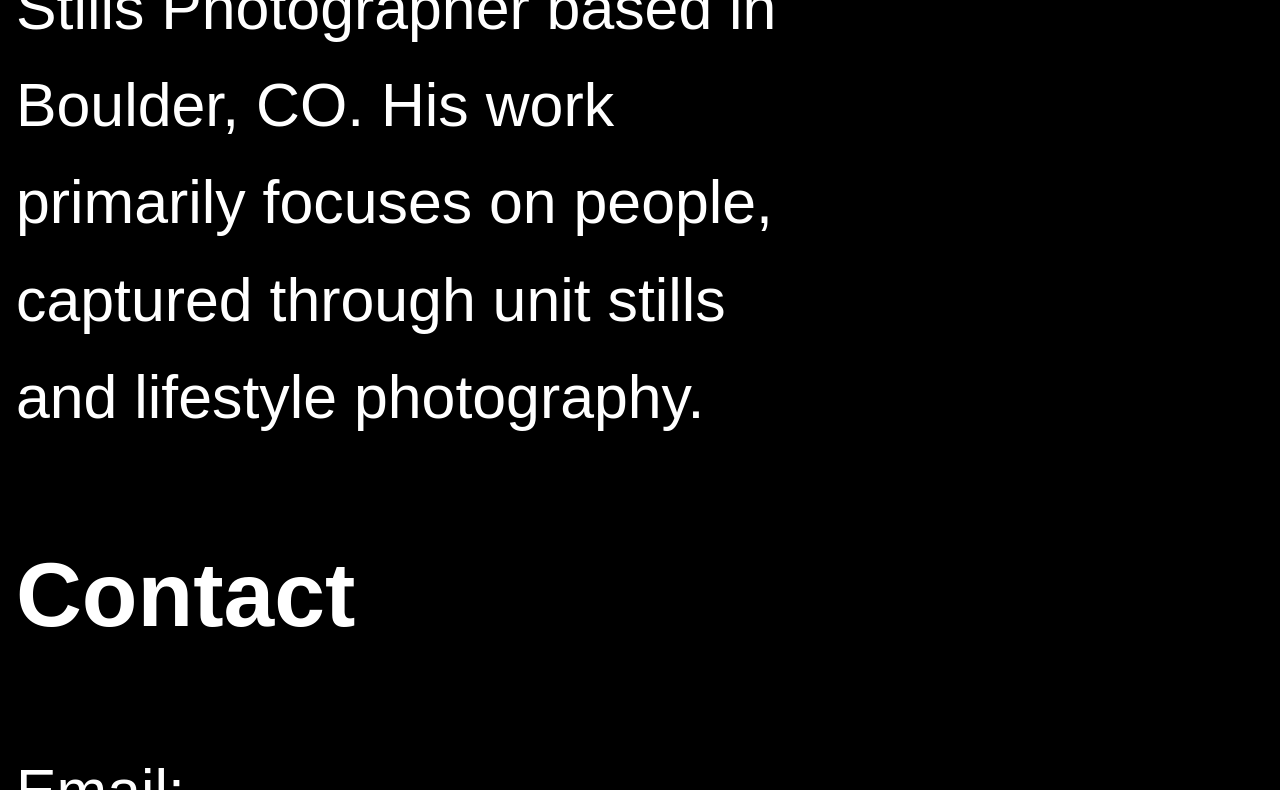
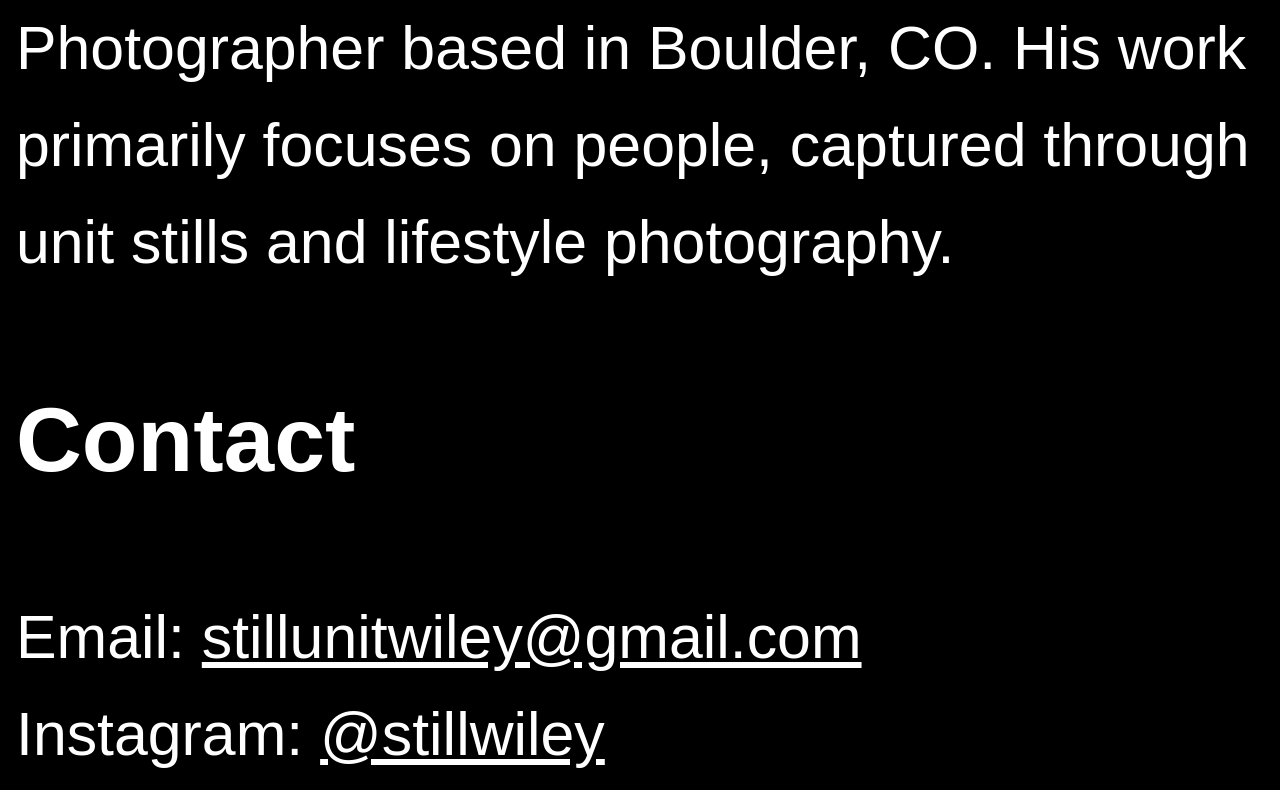
Before and after one commit to yank0h/webWiley, a plain HTML site: page wa/rec3/contact.html in a window 1280 px wide. Shown: the part 631-1421 px from the top of the page. Drawn offline with Linux system fonts and the light colour scheme.

Commit message:
fixed more text and margins

```diff
--- a/wa/rec3/contact.html
+++ b/wa/rec3/contact.html
@@ -24,7 +24,7 @@
   footer { color:#bbb; text-align:center; padding: 2rem 1rem }
 
 
-  main { margin-top: 120px; max-width: 800px; padding: 1rem; line-height: 1.6; font-size: 3.8rem;}
+  main { margin-top: 160px; max-width: 1600px; padding: 1rem; line-height: 1.6; font-size: 3.8rem;}
 
   a { color: #fff; }
 
```
Also changed, not shown: wa/rec3/gallery.html (+1 -1 lines).
